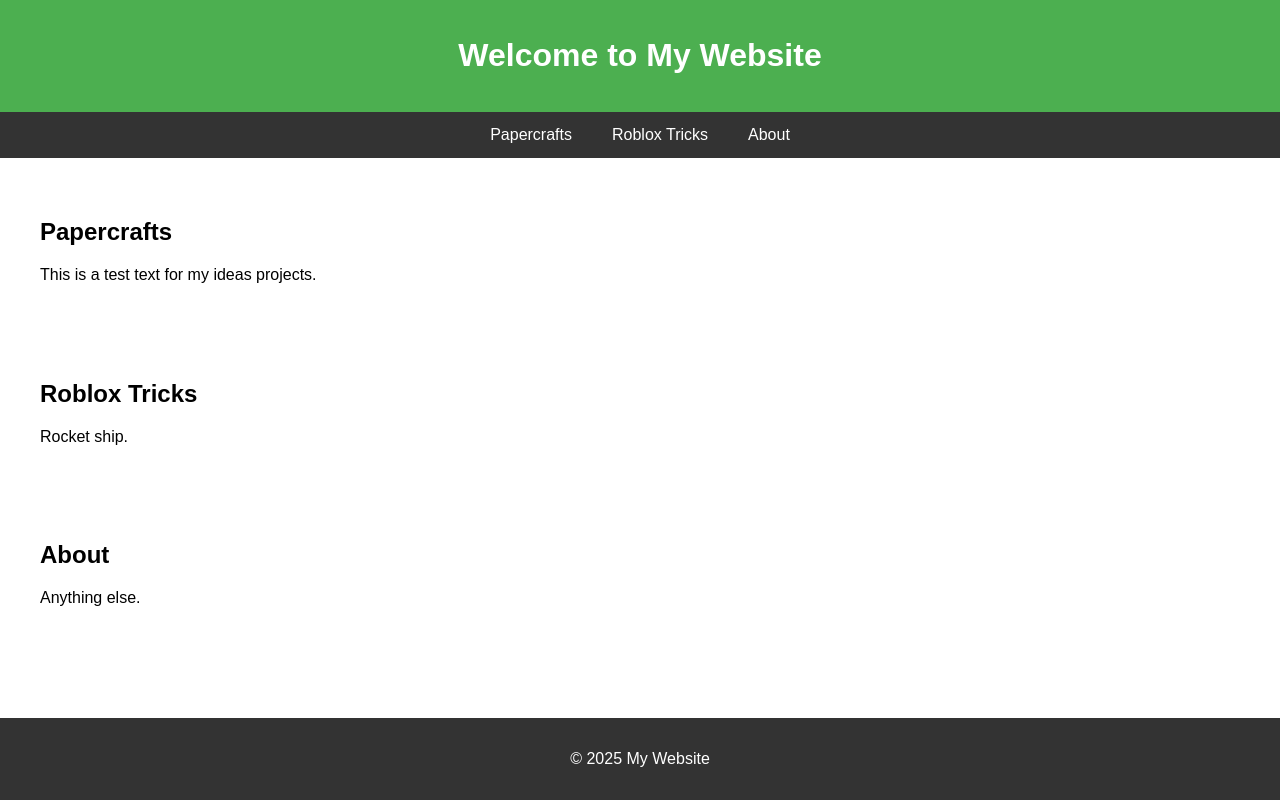
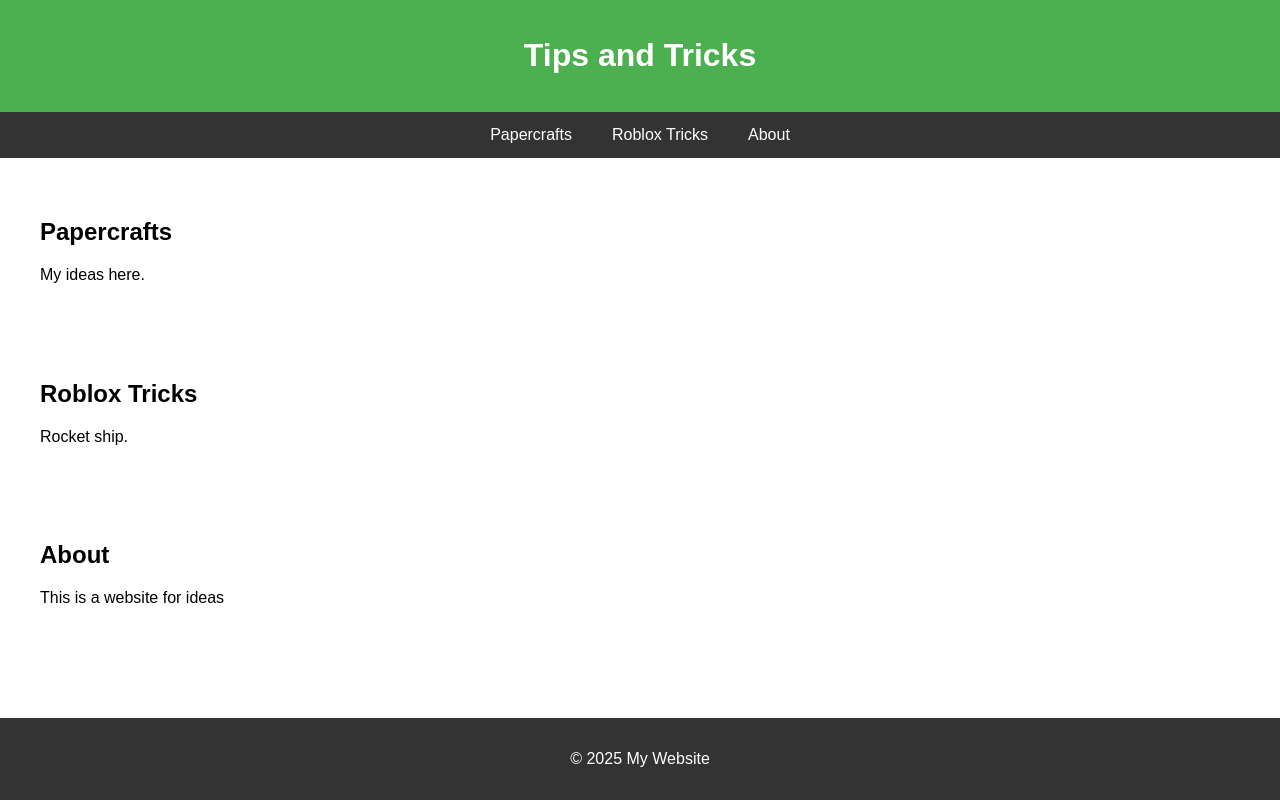
Before and after one commit to sphinster77/mywebsite, a plain HTML site: page index.html in a window 1280 px wide. Drawn offline with Linux system fonts and the light colour scheme.

Commit message:
Update index.html

```diff
--- a/index.html
+++ b/index.html
@@ -48,7 +48,7 @@
 </head>
 <body>
     <header>
-        <h1>Welcome to My Website</h1>
+        <h1>Tips and Tricks</h1>
     </header>
     <nav>
         <a href="#papercrafts">Papercrafts</a>
@@ -57,7 +57,7 @@
     </nav>
     <section id="papercrafts">
         <h2>Papercrafts</h2>
-        <p>This is a test text for my ideas projects.</p>
+        <p>My ideas here.</p>
     </section>
     <section id="roblox-tricks">
         <h2>Roblox Tricks</h2>
@@ -65,7 +65,7 @@
     </section>
     <section id="about">
         <h2>About</h2>
-        <p>Anything else.</p>
+        <p>This is a website for ideas</p>
     </section>
     <footer>
         <p>&copy; 2025 My Website</p>
```
